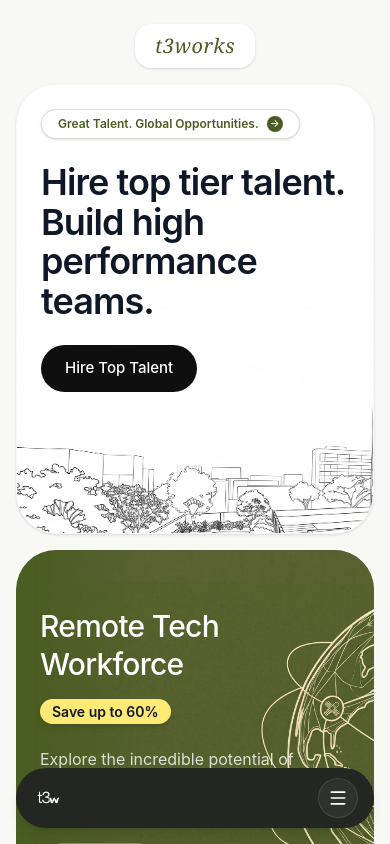
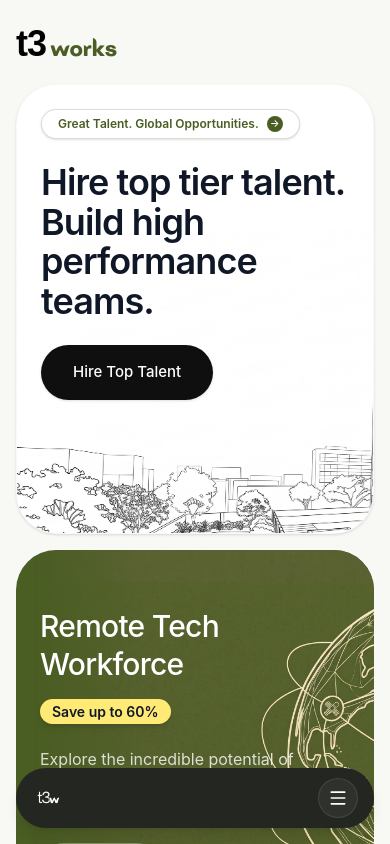
Before and after one commit to mmaroof487/t3works, a React (Vite) app: page / in a window 390 px wide. Shown: the top 844 px of the page. Built offline with nearby package versions, Linux system fonts and the light colour scheme; a small style sheet from the web is missing.

Commit message:
feat: redesign hero heading and overhaul responsive layouts for tablet/mobile views

```diff
--- a/index.html
+++ b/index.html
@@ -2,6 +2,10 @@
 <html lang="en">
   <head>
     <meta charset="UTF-8" />
+    <link rel="preconnect" href="https://fonts.googleapis.com">
+    <link rel="preconnect" href="https://fonts.gstatic.com" crossorigin>
+    <link href="https://fonts.googleapis.com/css2?family=Pacifico&display=swap" rel="stylesheet">
+    <link rel="stylesheet" href="https://cdn.jsdelivr.net/npm/@fontsource/open-sauce-sans@5.3.0/index.min.css">
     <link rel="icon" type="image/webp" href="/images/t3works_whitebg.webp" />
     <meta name="viewport" content="width=device-width, initial-scale=1.0" />
     <title>t3works</title>
--- a/src/components/Footer.tsx
+++ b/src/components/Footer.tsx
@@ -25,17 +25,12 @@ const SOCIALS = [
     id: 'x',
     icon: (
       <svg
-        width="24"
-        height="24"
+        width="20"
+        height="20"
         viewBox="0 0 24 24"
-        fill="none"
-        stroke="currentColor"
-        strokeWidth="2"
-        strokeLinecap="round"
-        strokeLinejoin="round"
+        fill="currentColor"
       >
-        <path d="M4 4l16 16" />
-        <path d="M4 20L20 4" />
+        <path d="M18.244 2.25h3.308l-7.227 8.26 8.502 11.24H16.17l-5.214-6.817L4.99 21.75H1.68l7.73-8.835L1.254 2.25H8.08l4.713 6.231zm-1.161 17.52h1.833L7.084 4.126H5.117z" />
       </svg>
     ),
   },
@@ -45,10 +40,10 @@ export default function Footer() {
   const [hoveredSocial, setHoveredSocial] = useState<string | null>(null);
 
   return (
-    <footer id="contact" className="w-full bg-[#14150f] py-16 md:py-24 border-t border-[#232621]">
+    <footer id="contact" className="w-full bg-[#14150f] pt-24 pb-32 md:pt-32 lg:pt-64 lg:pb-12 border-t border-[#232621]">
       <div className="mx-auto max-w-[1400px] px-4 sm:px-6 lg:px-8">
         {/* Top CTA Section */}
-        <div className="mb-20 pb-16 border-b border-[#232621] flex flex-col md:flex-row justify-between items-start md:items-end gap-8">
+        <div className="mb-12 pb-8 border-b border-[#232621] flex flex-col md:flex-row justify-between items-start md:items-end gap-8">
           <div className="max-w-2xl">
             <h2 className="text-4xl md:text-6xl font-bold text-white tracking-tight mb-4">
               Ready to scale your <span className="text-[#4a5d23]">engineering team?</span>
@@ -62,8 +57,9 @@ export default function Footer() {
           </button>
         </div>
 
-        <div className="grid grid-cols-1 md:grid-cols-2 lg:grid-cols-12 gap-12 lg:gap-8 mb-16">
-          <div className="lg:col-span-4 flex flex-col gap-6 items-start">
+        <div className="flex flex-col lg:flex-row justify-between gap-12 mb-12">
+          {/* Logo Section */}
+          <div className="lg:w-[35%] flex flex-col gap-6 items-start">
             <img
               src="/images/t3works_whitebg.webp"
               alt="T3Works Logo"
@@ -107,7 +103,9 @@ export default function Footer() {
             </div>
           </div>
 
-          <div className="lg:col-span-2 lg:col-start-7 flex flex-col gap-4">
+          {/* Locations and Contact */}
+          <div className="lg:w-[65%] grid grid-cols-2 md:grid-cols-3 gap-8">
+            <div className="flex flex-col gap-4">
               <h3 className="text-white font-medium mb-2 uppercase tracking-wider text-xs">
                 HQ: India
               </h3>
@@ -118,7 +116,7 @@ export default function Footer() {
               </p>
             </div>
 
-          <div className="lg:col-span-2 flex flex-col gap-4">
+            <div className="flex flex-col gap-4">
               <h3 className="text-white font-medium mb-2 uppercase tracking-wider text-xs">
                 US Office
               </h3>
@@ -129,16 +127,17 @@ export default function Footer() {
               </p>
             </div>
 
-          <div className="lg:col-span-2 flex flex-col gap-4 items-start md:items-end">
+            <div className="col-span-2 md:col-span-1 flex flex-col gap-4 items-start xl:items-end">
               <h3 className="text-white font-medium mb-2 uppercase tracking-wider text-xs">
                 Contact
               </h3>
               <a
                 href="mailto:hello@t3works.com"
-              className="text-lg md:text-xl font-medium text-white hover:text-[#4a5d23] transition-colors"
+                className="text-lg md:text-xl font-medium text-white hover:text-[#4a5d23] transition-colors break-all md:break-normal"
               >
                 hello@t3works.com
               </a>
+            </div>
           </div>
         </div>
 
--- a/src/components/Header.tsx
+++ b/src/components/Header.tsx
@@ -17,7 +17,7 @@ export default function Header() {
 
   useEffect(() => {
     const handleResize = () => {
-      setIsMobile(window.innerWidth < 768);
+      setIsMobile(window.innerWidth < 1024);
     };
     handleResize();
     window.addEventListener('resize', handleResize);
@@ -28,7 +28,7 @@ export default function Header() {
 
   useEffect(() => {
     const handleScroll = () => {
-      if (window.innerWidth >= 768) {
+      if (window.innerWidth >= 1024) {
         setIsScrolled(window.scrollY > 20);
       } else {
         setIsScrolled(false);
@@ -81,7 +81,7 @@ export default function Header() {
   };
 
   return (
-    <div className="fixed bottom-4 md:bottom-auto md:top-6 left-0 right-0 z-[100] flex justify-center w-full px-4 pointer-events-none">
+    <div className="fixed bottom-4 lg:bottom-auto lg:top-6 left-0 right-0 z-[100] flex justify-center w-full px-4 pointer-events-none">
       <motion.header
         layout={!isMobile}
         initial={{ borderRadius: 32 }}
@@ -90,7 +90,7 @@ export default function Header() {
           borderRadius: 32,
         }}
         transition={{ duration: 0.4, ease: [0.16, 1, 0.3, 1] }} // smooth spring-like ease
-        className="pointer-events-auto flex flex-col shadow-lg overflow-hidden w-full md:w-auto"
+        className="pointer-events-auto flex flex-col shadow-lg overflow-hidden w-full lg:w-auto"
       >
         {/* Mobile Menu Overlay */}
         <AnimatePresence>
@@ -100,7 +100,7 @@ export default function Header() {
               animate={{ height: 'auto', opacity: 1 }}
               exit={{ height: 0, opacity: 0 }}
               transition={{ duration: 0.4, ease: [0.16, 1, 0.3, 1] }}
-              className="md:hidden w-full overflow-hidden"
+              className="lg:hidden w-full overflow-hidden"
             >
               <div className="flex flex-col items-center gap-6 pt-8 pb-4 border-b border-white/10 mx-6">
                 {NAV_ITEMS.map((item) =>
@@ -142,7 +142,7 @@ export default function Header() {
         </AnimatePresence>
 
         {/* Main Bar */}
-        <div className="flex items-center min-h-[60px] h-[60px] px-4 md:px-6 w-full">
+        <div className="flex items-center min-h-[60px] h-[60px] px-4 lg:px-6 w-full">
           {/* Left: Logo */}
           <motion.div layout className="flex-1 flex items-center justify-start">
             <Link
@@ -155,13 +155,13 @@ export default function Header() {
               <img
                 src="/images/t3works_nobg.webp"
                 alt="T3Works Logo"
-                className="h-8 md:h-10 w-auto object-contain"
+                className="h-8 lg:h-10 w-auto object-contain"
               />
             </Link>
           </motion.div>
 
           {/* Center: Desktop Dynamic Content */}
-          <div className="hidden md:flex shrink-0 items-center justify-center">
+          <div className="hidden lg:flex shrink-0 items-center justify-center">
             <AnimatePresence mode="popLayout" initial={false}>
               {!isScrolled ? (
                 <motion.nav
@@ -217,7 +217,7 @@ export default function Header() {
           </div>
 
           {/* Right: Mobile Menu Button */}
-          <motion.div layout className="flex md:hidden flex-1 items-center justify-end">
+          <motion.div layout className="flex lg:hidden flex-1 items-center justify-end">
             <button
               onClick={() => {
                 setIsMobileMenuOpen(!isMobileMenuOpen);
@@ -229,7 +229,7 @@ export default function Header() {
           </motion.div>
 
           {/* Right: Contact (Desktop Only) */}
-          <motion.div layout className="hidden md:flex flex-1 items-center justify-end">
+          <motion.div layout className="hidden lg:flex flex-1 items-center justify-end">
             <button
               onClick={(e) => {
                 handleSmoothScroll(e, '#contact');
--- a/src/components/Hero.tsx
+++ b/src/components/Hero.tsx
@@ -25,8 +25,9 @@ const CARDS = [
           Hire top tier talent. Build high performance teams.
         </h1>
         <div className="mt-6 lg:mt-8 relative z-10">
-          <button className="rounded-3xl bg-[#0f0f0f] px-6 py-3 text-[15px] font-medium text-white hover:bg-gray-800 transition-colors">
-            Hire Top Talent
+          <button className="group relative rounded-full bg-[#0f0f0f] px-8 py-4 text-[15px] font-medium text-white hover:bg-[#1a1a1a] transition-colors shadow-sm">
+            <div className="absolute -inset-[5px] pointer-events-none rounded-full border-[3px] border-[#0f0f0f] opacity-0 transition-all duration-[600ms] ease-out group-hover:opacity-100 [-webkit-mask-image:linear-gradient(to_right,white,white),linear-gradient(to_left,white,white)] [-webkit-mask-position:left,right] [-webkit-mask-repeat:no-repeat,no-repeat] [-webkit-mask-size:0%_100%,0%_100%] group-hover:[-webkit-mask-size:50.5%_100%,50.5%_100%]" />
+            <span className="relative z-10">Hire Top Talent</span>
           </button>
         </div>
       </div>
@@ -225,9 +226,17 @@ export default function Hero() {
 
   return (
     <section className="flex min-h-screen w-full items-center justify-center pt-[84px] pb-12 relative">
-      <div className="absolute top-6 left-1/2 -translate-x-1/2 lg:hidden z-50">
-        <div className="inline-flex items-center justify-center bg-white text-[#4a5d23] px-5 py-2 rounded-2xl font-serif font-medium italic text-xl tracking-wide shadow-sm">
-          t3works
+      <div className="absolute top-6 left-4 lg:hidden z-50">
+        <div className="inline-flex items-baseline text-black">
+          <span className="font-open-sauce text-4xl font-extrabold tracking-tight">t3</span>
+          <motion.span
+            initial={{ clipPath: 'inset(0 100% 0 0)' }}
+            animate={{ clipPath: 'inset(0 -10% 0 0)' }}
+            transition={{ duration: 1.5, ease: 'easeInOut', delay: 0.3 }}
+            className="font-batangas text-2xl ml-1 text-[#4a5d23]"
+          >
+            works
+          </motion.span>
         </div>
       </div>
       <div className="relative mx-auto w-full max-w-[1400px] px-4 sm:px-6 lg:px-8">
@@ -280,10 +289,10 @@ export default function Hero() {
                         style={
                           isExpandable
                             ? {
-                                WebkitMaskImage:
-                                  'linear-gradient(to right, transparent 0%, black 30%)',
-                                maskImage: 'linear-gradient(to right, transparent 0%, black 30%)',
-                              }
+                              WebkitMaskImage:
+                                'linear-gradient(to right, transparent 0%, black 30%)',
+                              maskImage: 'linear-gradient(to right, transparent 0%, black 30%)',
+                            }
                             : undefined
                         }
                       />
--- a/src/index.css
+++ b/src/index.css
@@ -1,7 +1,18 @@
 @import 'tailwindcss';
+
+@font-face {
+  font-family: 'Batangas';
+  src: url('/fonts/batangas.woff2') format('woff2'),
+       url('/fonts/batangas.ttf') format('truetype');
+  font-weight: normal;
+  font-style: normal;
+}
 
 @theme {
   --font-sans: 'Inter', system-ui, sans-serif;
+  --font-open-sauce: 'Open Sauce Sans', sans-serif;
+  --font-batangas: 'Batangas', sans-serif;
+  --font-cursive: 'Pacifico', cursive;
   --color-primary: #2563eb;
   --color-primary-dark: #1d4ed8;
 
```
Also changed, not shown: public/fonts/batangas.woff2 (added). Lines whose indentation alone changed are shown as unchanged.
